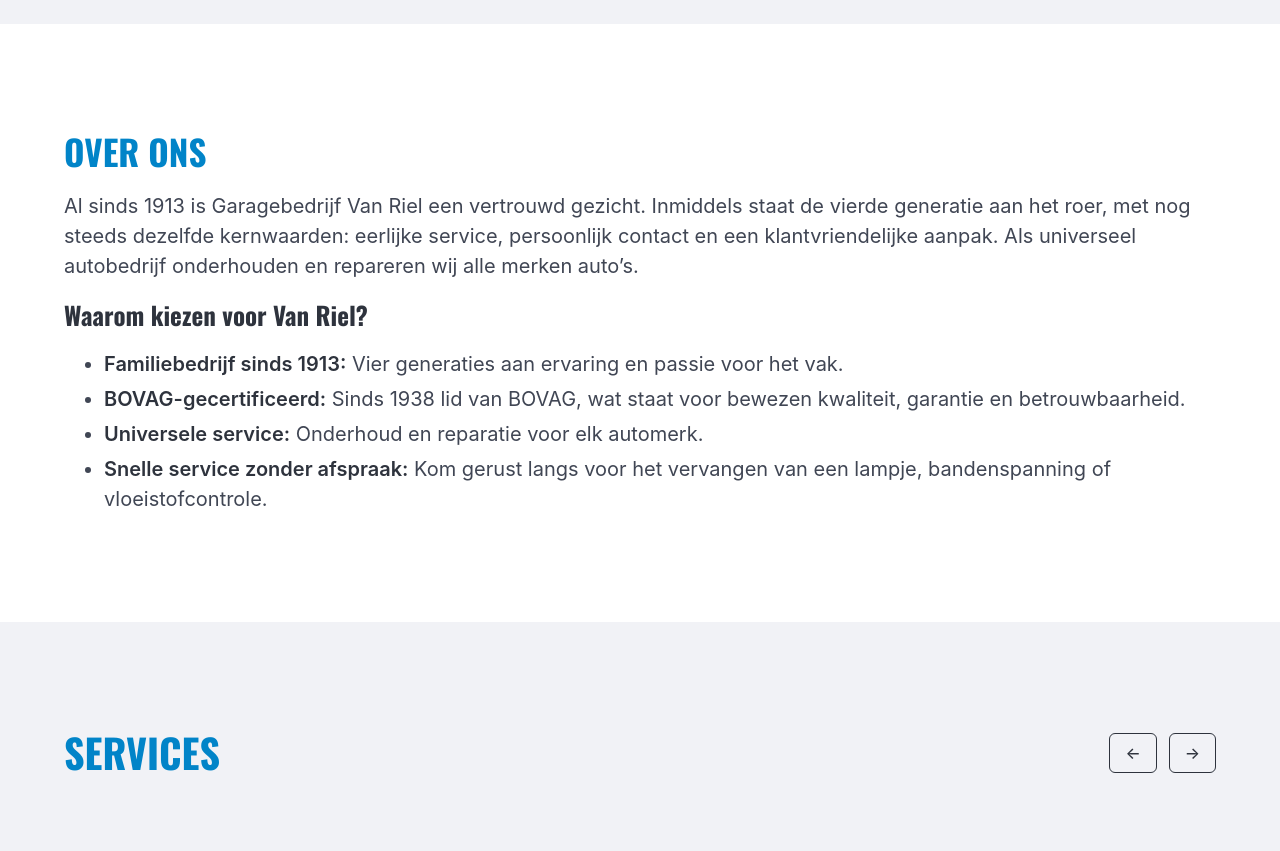
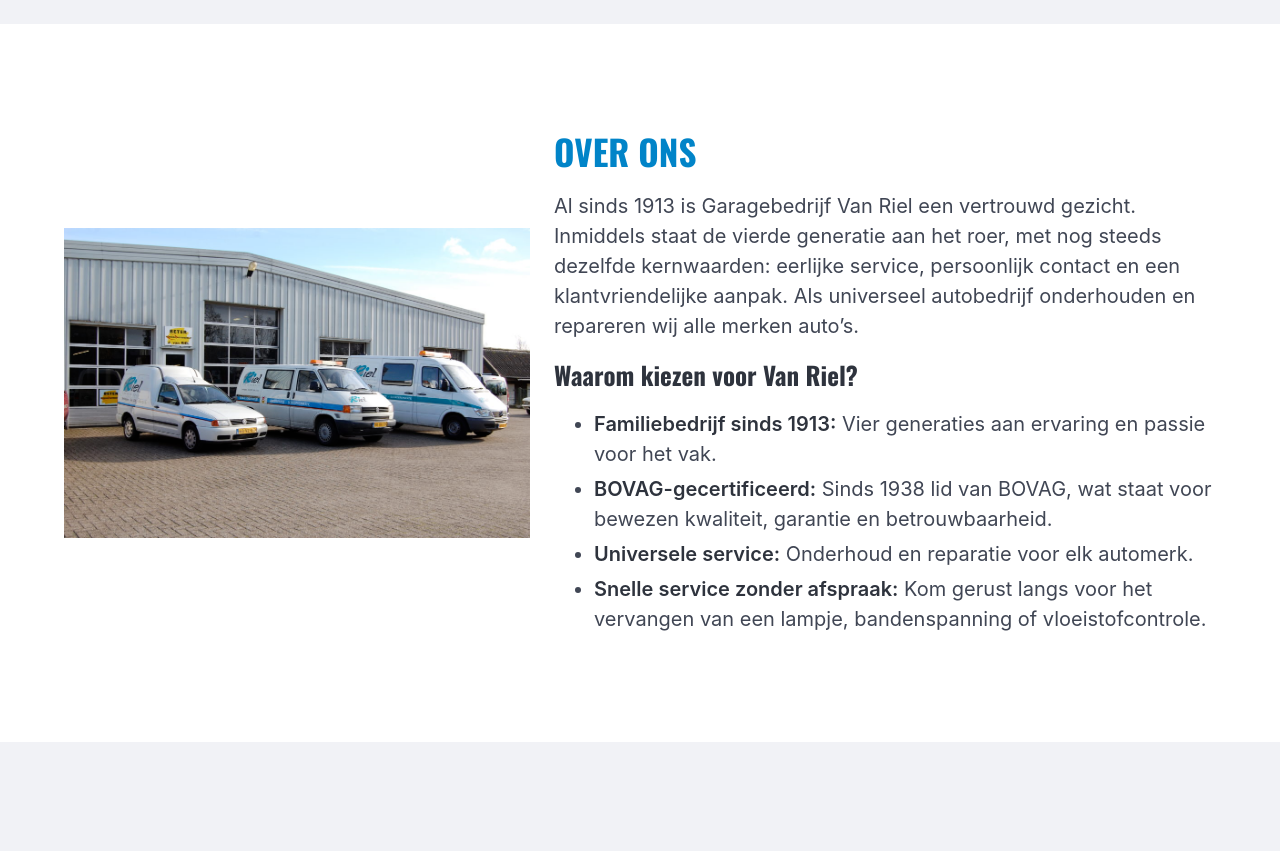
Before and after one commit to mdejong1987/my-app, a Next.js app: page / in a window 1280 px wide. Shown: the part 960-1811 px from the top of the page. Built offline with nearby package versions, Linux system fonts and the light colour scheme.

Commit message:
added image to about section

```diff
--- a/app/page.js
+++ b/app/page.js
@@ -2,6 +2,7 @@
 import CompanyStats from "@/app/components/CompanyStats";
 import Services from "@/app/components/Services";
 import Faq from "@/app/components/Faq";
+import Image from "next/image";
 
 export default function Home() {
   return (
@@ -10,34 +11,50 @@
 
       <section id="about" className="section content-main content-main--about">
         <div className="content container is-medium">
+          <div className="columns is-vcentered">
+            <div className="column is-5">
+              <figure className="image is-3by2">
+                <Image
+                  src="/images/over_ons.jpg"
+                  alt="Garagebedrijf Van Riel"
+                  fill
+                  sizes="(max-width: 768px) 100vw, 40vw"
+                  style={{ objectFit: "contain" }}
+                />
+              </figure>
+            </div>
+            <div className="column is-7">
               <h2>Over ons</h2>
               <p>
                 Al sinds 1913 is Garagebedrijf Van Riel een vertrouwd gezicht.
                 Inmiddels staat de vierde generatie aan het roer, met nog steeds
-            dezelfde kernwaarden: eerlijke service, persoonlijk contact en een
-            klantvriendelijke aanpak. Als universeel autobedrijf onderhouden en
-            repareren wij alle merken auto’s.
+                dezelfde kernwaarden: eerlijke service, persoonlijk contact en
+                een klantvriendelijke aanpak. Als universeel autobedrijf
+                onderhouden en repareren wij alle merken auto’s.
               </p>
               <h4>Waarom kiezen voor Van Riel?</h4>
               <ul>
                 <li>
-              <strong>Familiebedrijf sinds 1913:</strong> Vier generaties aan
-              ervaring en passie voor het vak.
+                  <strong>Familiebedrijf sinds 1913:</strong> Vier generaties
+                  aan ervaring en passie voor het vak.
                 </li>
                 <li>
-              <strong>BOVAG-gecertificeerd:</strong> Sinds 1938 lid van BOVAG,
-              wat staat voor bewezen kwaliteit, garantie en betrouwbaarheid.
+                  <strong>BOVAG-gecertificeerd:</strong> Sinds 1938 lid van
+                  BOVAG, wat staat voor bewezen kwaliteit, garantie en
+                  betrouwbaarheid.
                 </li>
                 <li>
-              <strong>Universele service:</strong> Onderhoud en reparatie voor
-              elk automerk.
+                  <strong>Universele service:</strong> Onderhoud en reparatie
+                  voor elk automerk.
                 </li>
                 <li>
-              <strong>Snelle service zonder afspraak:</strong> Kom gerust langs
-              voor het vervangen van een lampje, bandenspanning of
+                  <strong>Snelle service zonder afspraak:</strong> Kom gerust
+                  langs voor het vervangen van een lampje, bandenspanning of
                   vloeistofcontrole.
                 </li>
               </ul>
+            </div>
+          </div>
         </div>
       </section>
 
```
Also changed, not shown: public/images/over_ons.jpg (added). Lines whose indentation alone changed are shown as unchanged.
